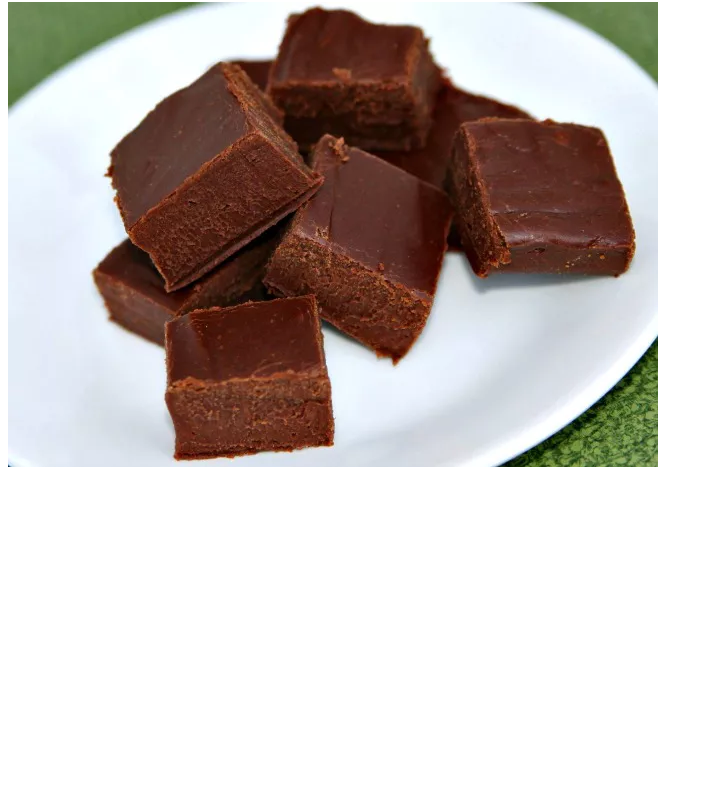
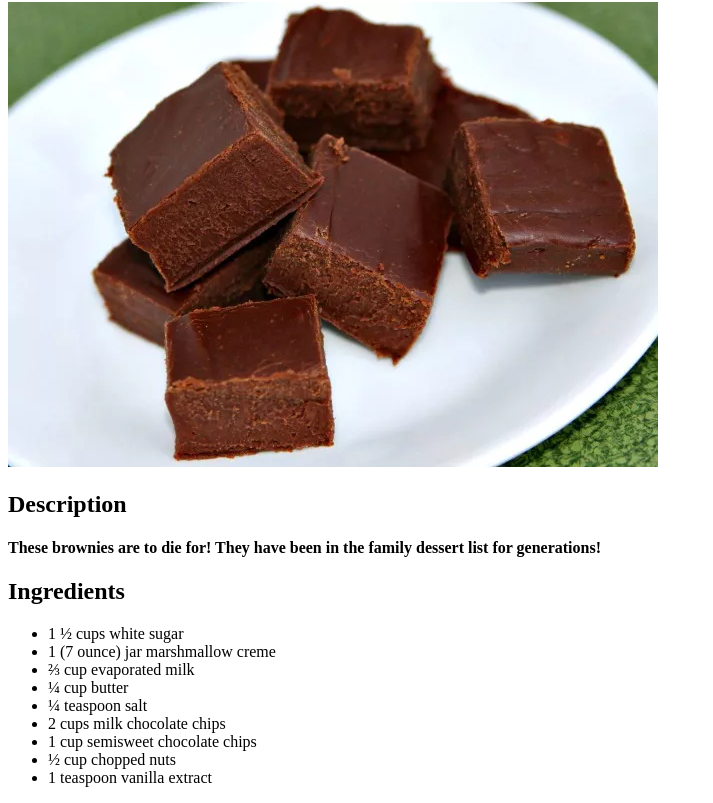
Before and after one commit to kbreezy004/odin-recipes, a plain HTML site: page recipes/fudge.html in a window 1280 px wide. Shown: the part 78-881 px from the top of the page, without its empty margins (0-713 px from the left). Before the commit the page ends 800 px from the top, so only its background shows below. Drawn offline with Linux system fonts and the light colour scheme.

Commit message:
added list of ingredients

```diff
--- a/recipes/fudge.html
+++ b/recipes/fudge.html
@@ -11,5 +11,20 @@
 
     <img src="../images/fudge.jpg">
 
+    <h2>Description</h2>
+    <h4>These brownies are to die for! They have been in the family dessert list for generations!</h4>
+<!--changed h# because font was too small for user-->
+    <h2>Ingredients</h2>
+        <ul>
+            <li> 1 ½ cups white sugar</li>
+            <li> 1 (7 ounce) jar marshmallow creme</li>
+            <li> ⅔ cup evaporated milk</li>
+            <li> ¼ cup butter</li>
+            <li> ¼ teaspoon salt</li>
+            <li> 2 cups milk chocolate chips</li>
+            <li> 1 cup semisweet chocolate chips</li>
+            <li> ½ cup chopped nuts</li>
+            <li> 1 teaspoon vanilla extract</li>
+        </ul>
 </body>
 </html>
```
